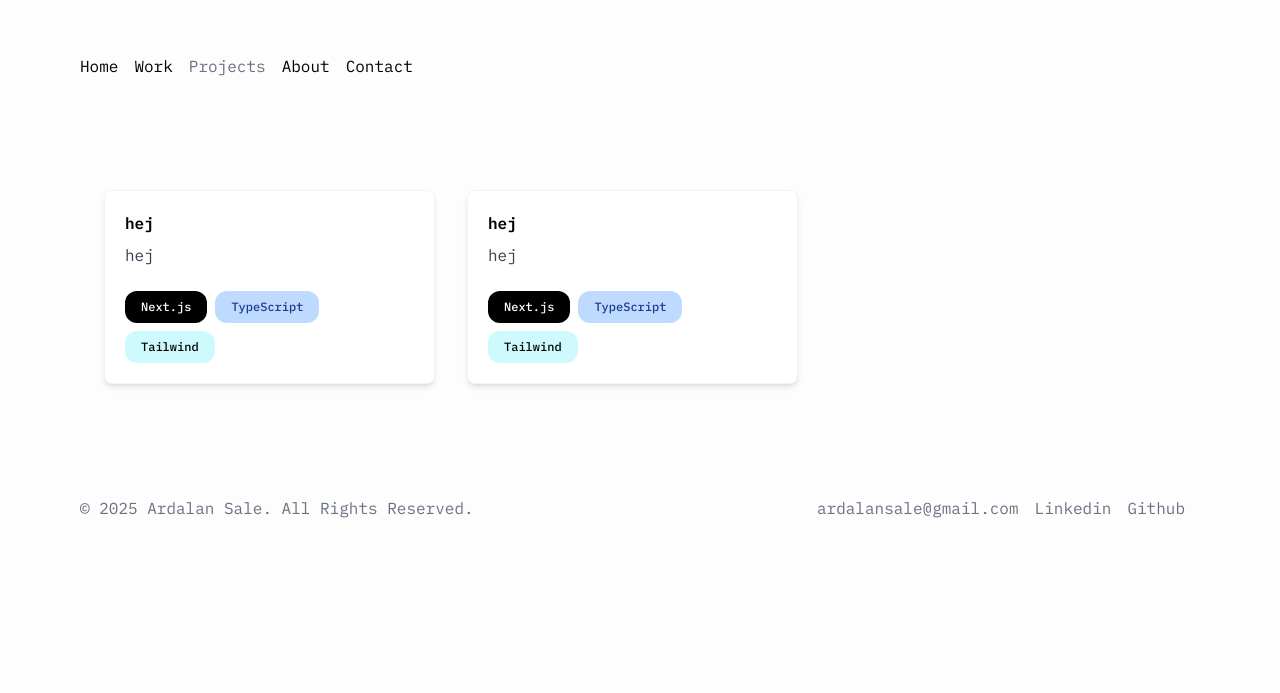
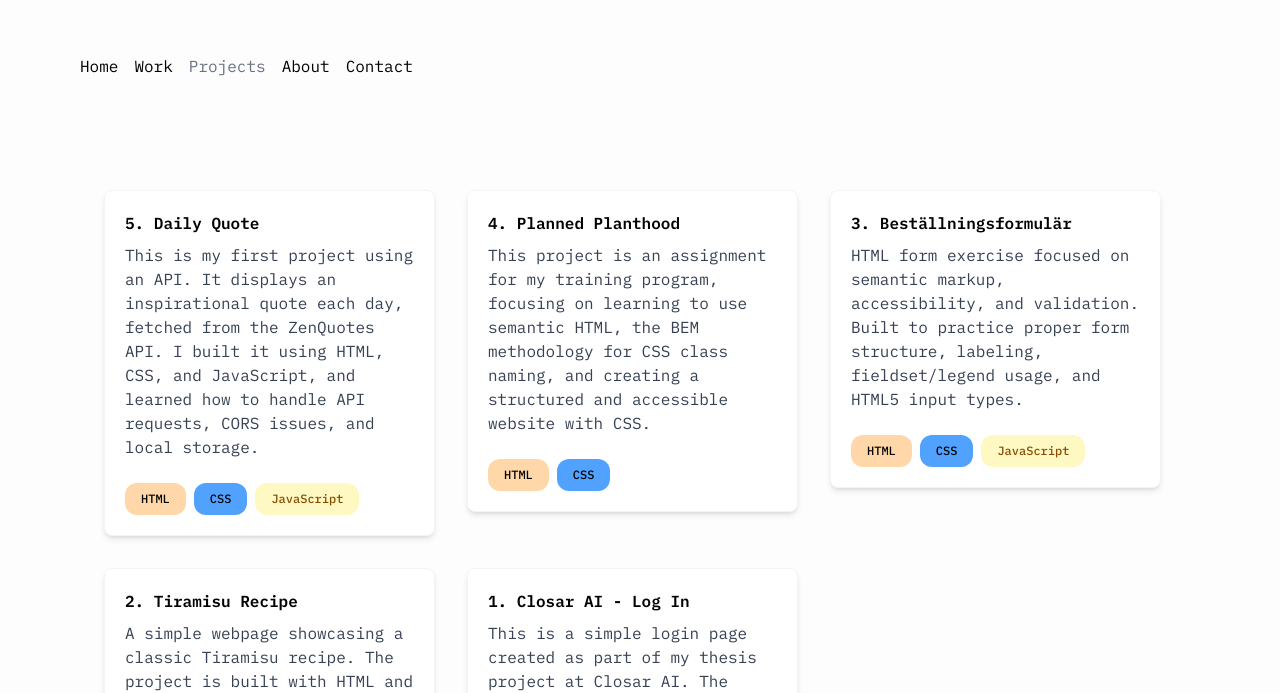
Before and after one commit to ardalansale/portfolio-ardalansale, a Next.js app: page /projects in a window 1280 px wide. Shown: the part 114-807 px from the top of the page. Built offline with nearby package versions, Linux system fonts and the light colour scheme.

Commit message:
Gett varje tag i Projects en unik färg.
Lagt in alla projekt

```diff
--- a/app/projects/page.tsx
+++ b/app/projects/page.tsx
@@ -10,18 +10,46 @@ import ProjectCard from '@/components/ProjectCard'
 export default function Projects() {
     return (
         <main className='grid grid-cols-1 md:grid-cols-2 lg:grid-cols-3 w-full gap-8 mx-auto p-6'>
+
+            {/* 5. Daily Quote */}
             <ProjectCard
-            title='hej'
-            description='hej'
-            tags={["Next.js", "TypeScript", "Tailwind"]}
-            demoUrl="https://www.google.se"
+            title='5. Daily Quote'
+            description='This is my first project using an API. It displays an inspirational quote each day, fetched from the ZenQuotes API.
+            I built it using HTML, CSS, and JavaScript, and learned how to handle API requests, CORS issues, and local storage.'
+            tags={["HTML", "CSS", "JavaScript"]}
+            demoUrl="https://ardalansale.github.io/dailyquote/"
             />
 
+            {/* 4. Planned Planthood */}
             <ProjectCard
-            title='hej'
-            description='hej'
-            tags={["Next.js", "TypeScript", "Tailwind"]}
-            demoUrl="https://www.google.se"
+            title='4. Planned Planthood'
+            description='This project is an assignment for my training program, focusing on learning to use semantic HTML, the BEM methodology for CSS class naming, and creating a structured and accessible website with CSS.'
+            tags={["HTML", "CSS"]}
+            demoUrl="https://ardalansale.github.io/planned-planthood/"
+            />
+
+            {/* 3. Beställlningsformulär */}
+            <ProjectCard
+            title='3. Beställningsformulär'
+            description='HTML form exercise focused on semantic markup, accessibility, and validation. Built to practice proper form structure, labeling, fieldset/legend usage, and HTML5 input types.'
+            tags={["HTML", "CSS", "JavaScript"]}
+            demoUrl="https://ardalansale.github.io/orderform-event/"
+            />
+
+            {/* 2. Tiramisu TOK */}
+            <ProjectCard
+            title='2. Tiramisu Recipe'
+            description='A simple webpage showcasing a classic Tiramisu recipe. The project is built with HTML and CSS and was created for a Test & Assessment assignment. I made this as a trial to see if I would be accepted into the Lexicon training program.'
+            tags={["HTML", "CSS"]}
+            demoUrl="https://ardalansale.github.io/tiramisu-v2/"
+            />
+
+            {/* 1. Closar AI */}
+            <ProjectCard
+            title='1. Closar AI - Log In'
+            description='This is a simple login page created as part of my thesis project at Closar AI. The purpose of the page is to prioritize simplicity and accessibility through strong color contrasts and as few distractions as possible.'
+            tags={["HTML", "CSS", "JavaScript"]}
+            demoUrl="https://ardalansale.github.io/closarai-login/"
             />
         </main>
     );
--- a/components/ProjectCard.tsx
+++ b/components/ProjectCard.tsx
@@ -15,6 +15,8 @@ const ProjectCard = ({ title, description, tags, demoUrl}: ProjectProps) => {
         TypeScript: "bg-blue-200 text-blue-900",
         JavaScript: "bg-yellow-100 text-yellow-800",
         Node: "bg-green-100 text-green-800",
+        HTML: "bg-orange-200 text-white-100",
+        CSS: "bg-blue-400 text-white-100",
     };
 
 
```
